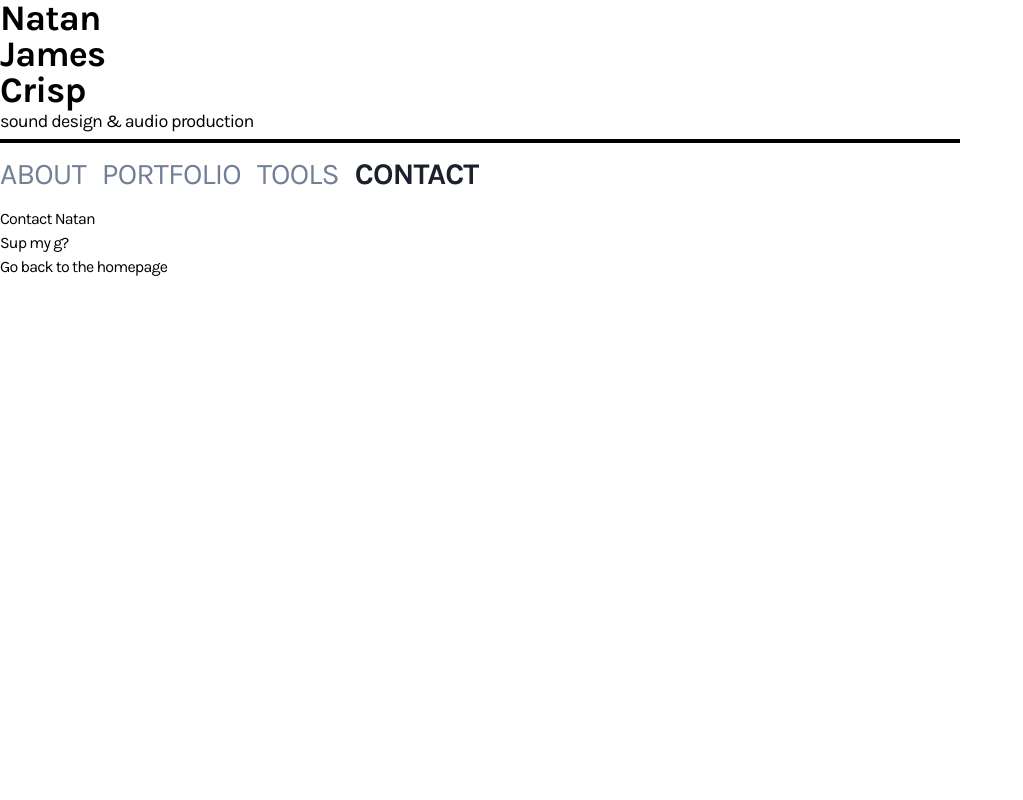
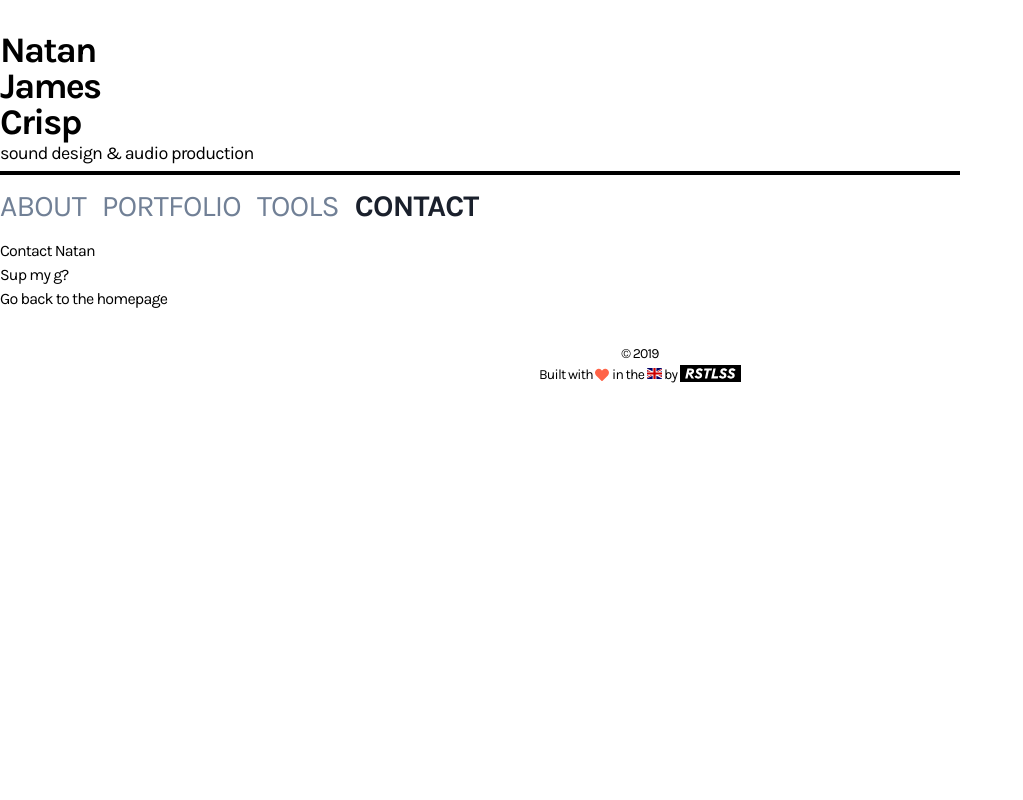
Before and after one commit to njcrisp-com/NJCrisp.com, a Gatsby site: page /contact in a window 1280 px wide. Shown: the top 800 px of the page, without its empty margins (0-1023 px from the left). Built offline with nearby package versions, Linux system fonts and the light colour scheme; Gatsby itself is replaced by a stand-in of ours.

Commit message:
fix portfolio sizing

```diff
--- a/src/components/header.js
+++ b/src/components/header.js
@@ -3,13 +3,13 @@
 import React from "react"
 
 const Header = ({ siteTitle }) => (
-  <header className="mb-4 w-screen">
+  <header className="mb-4 w-screen pt-8">
     <div>
       <h1 className="capitalized text-4xl font-bold leading-none">
         <Link to="/" exact>
-          <span class="block">Natan</span>
-          <span class="block">James</span>
-          <span class="block">Crisp</span>
+          <span class="block tracking-tighter">Natan</span>
+          <span class="block tracking-tighter">James</span>
+          <span class="block tracking-tighter">Crisp</span>
         </Link>
       </h1>
       <p className="lowercase text-lg">Sound Design & Audio Production</p>
--- a/src/components/layout.js
+++ b/src/components/layout.js
@@ -26,9 +26,9 @@
   `)
 
   return (
-    <div className="font-sans tracking-tighter w-full">
+    <div id="layout" className="font-sans tracking-tighter container mx-auto">
       <Header siteTitle={data.site.siteMetadata.title} />
-      <div className="min-h-screen h-full">
+      <div id="main">
         <main>{children}</main>
       </div>
       <Footer />
--- a/src/components/player.js
+++ b/src/components/player.js
@@ -4,7 +4,7 @@
 import "../../node_modules/plyr/dist/plyr.css"
 
 const Player = ({ videoId }) => (
-  <div className="block w-1/2 my-4">
+  <div className="block my-4">
     <Plyr
       type="vimeo" // or "vimeo"
       videoId={videoId}
--- a/src/pages/portfolio.js
+++ b/src/pages/portfolio.js
@@ -15,7 +15,7 @@
 const Showcase = ({ project }) => {
   console.log(project)
   return (
-    <section className="block">
+    <section className="block mt-8 pb-4 mb-4">
       <h2>
         <span className="uppercase text-xl font-bold">
           {project.category ? project.category.categoryName : ""}
```
